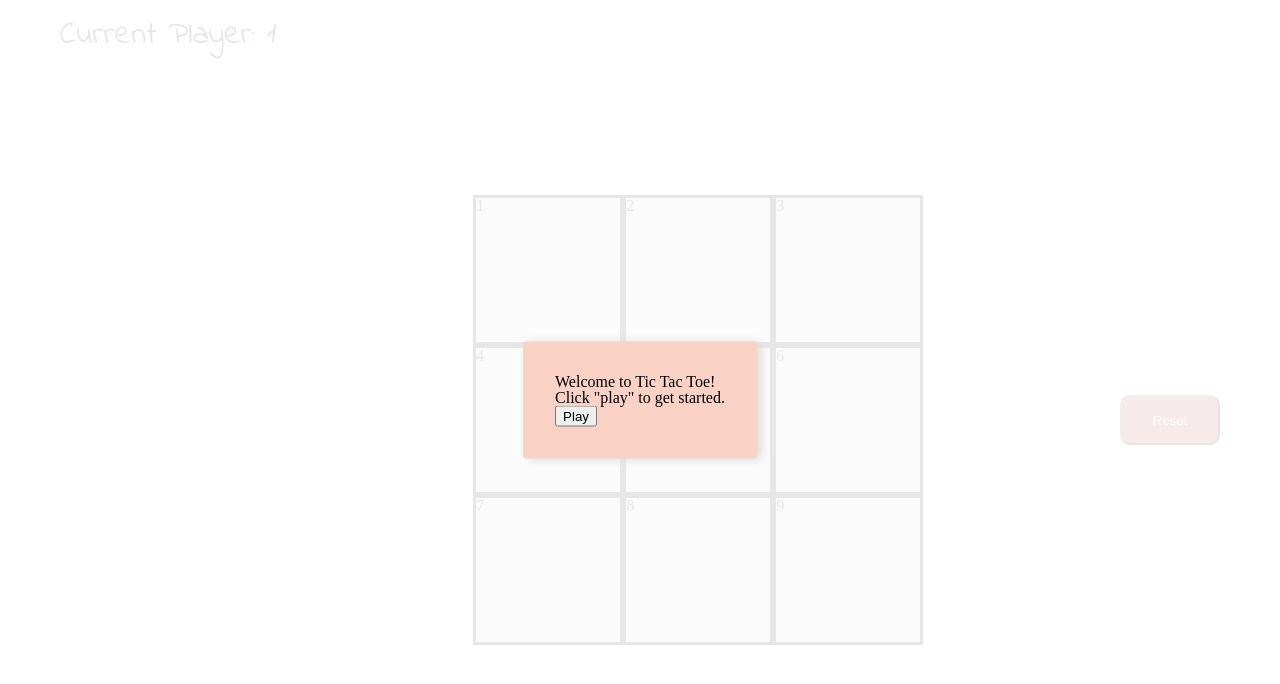
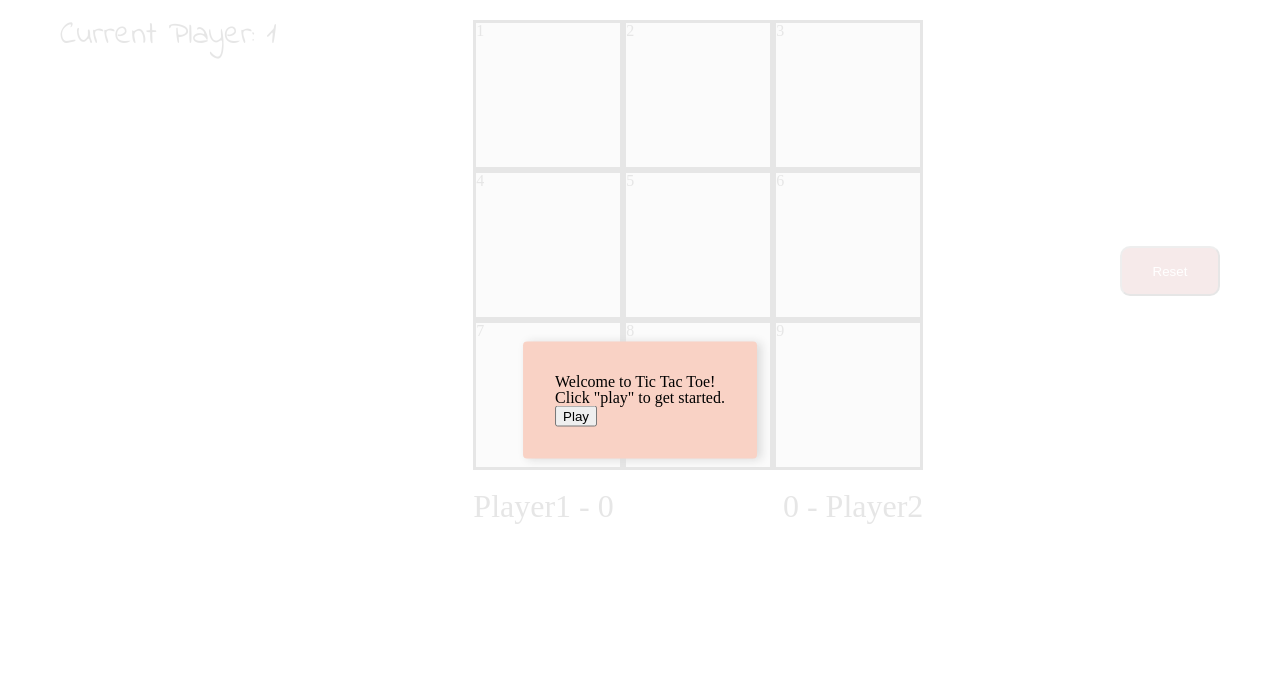
Before and after one commit to devinkr/tic-tac-toe, a plain HTML site: page index.html in a window 1280 px wide. Drawn offline with Linux system fonts and the light colour scheme.

Commit message:
Add player scores to html and css

```diff
--- a/css/style.css
+++ b/css/style.css
@@ -8,12 +8,22 @@ h1 {
 	margin-left: 20px;
 	font-family: 'Indie Flower', cursive;
 }
+
+.score-container {
+	font-size: 2em;
+	text-align: center;
+	margin-top: 20px;
+	display: flex;
+	justify-content: space-between;
+}
+body {
+	height: 100vh;
+}
 .container {
 	max-width: 1200px;
 	margin-right: auto;
 	margin-left: auto;
 	margin-top: 20px;
-	height: 100vh;
 	display: flex;
 	justify-content: space-between;
 }
--- a/index.html
+++ b/index.html
@@ -34,6 +34,10 @@
 					<div id="8" class="box">8</div>
 					<div id="9" class="box">9</div>
 				</div>
+				<div class="score-container">
+					<div>Player1 - <span id="player1-score">0</span></div>
+					<div><span id="player2-score">0</span> - Player2</div>
+				</div>
 			</main>
 			<button class="reset">Reset</button>
 		</div>
```
